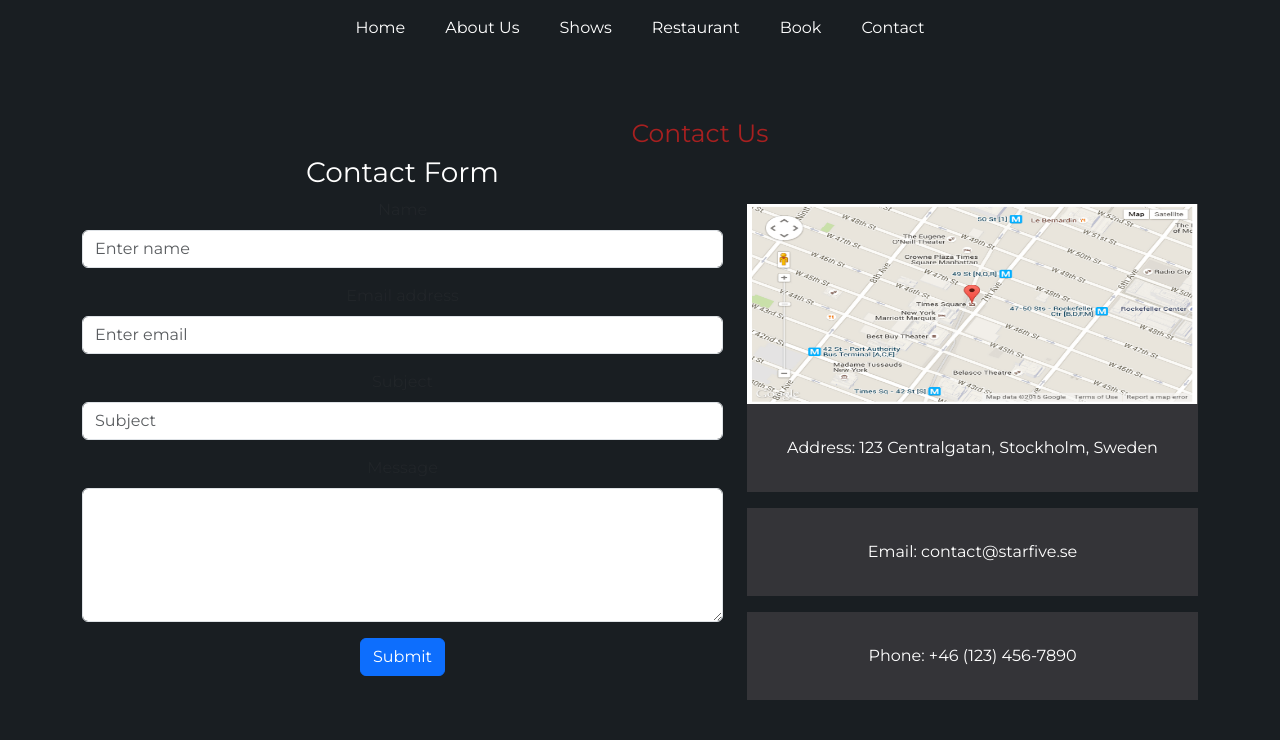
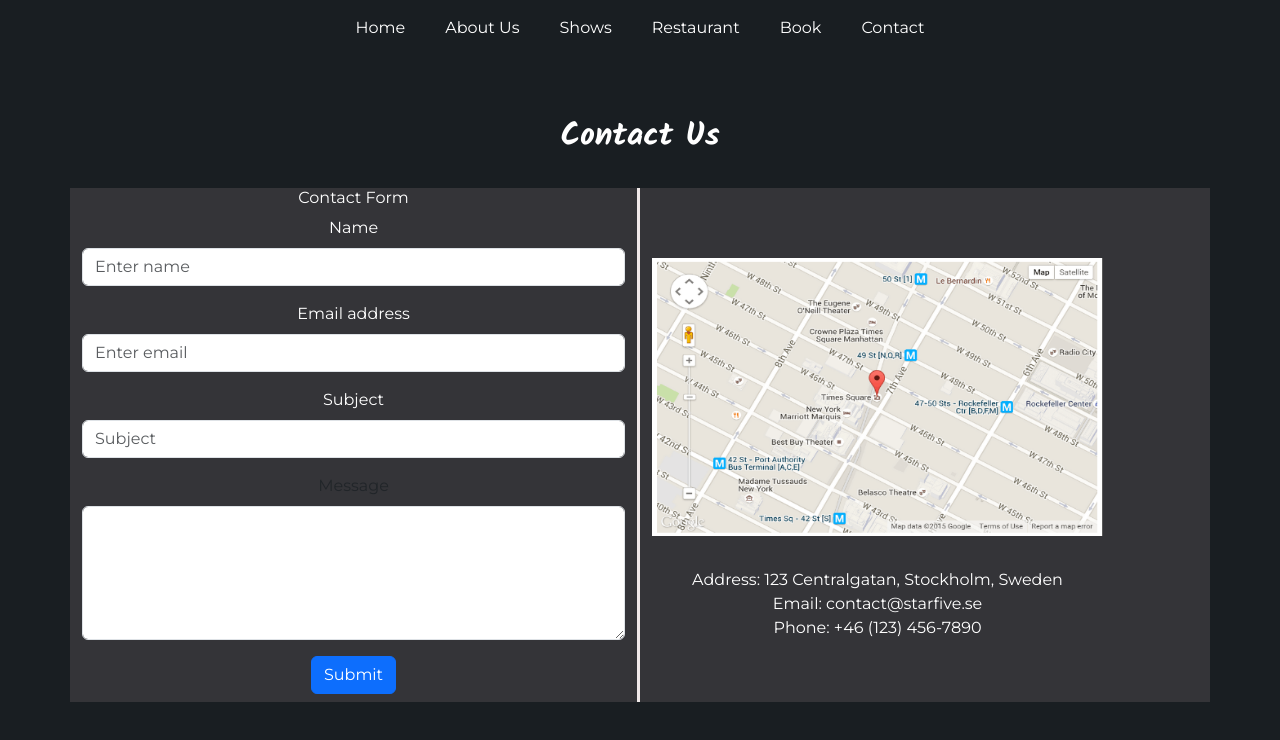
Before and after one commit to AlinaCGM/circus, a React (Create React App) app: page /contact in a window 1280 px wide. Shown: the top 740 px of the page. Built offline with nearby package versions, Linux system fonts and the light colour scheme.

Commit message:
some modifications in contact us

```diff
--- a/src/components/contactUs/ContactUs.js
+++ b/src/components/contactUs/ContactUs.js
@@ -1,4 +1,4 @@
-import React, { useState } from "react";
+import React from "react";
 import MapPlaceholder from "../../assets/placeholder-map.png";
 import "bootstrap/dist/css/bootstrap.min.css";
 import "./contactUs.css";
@@ -18,12 +18,12 @@ function ContactUs() {
         <header className="text-center pt-5">
           <h2>Contact Us</h2>
         </header>
-        <Row>
-          <Col lg={7} xs={12}>
+        <Row style={{ backgroundColor: "#343438" }}>
+          <Col lg={6} xs={12} className="vertical-separator" >
             <h3>Contact Form</h3>
             <Form>
               <Form.Group className="mb-3" controlId="formBasicName">
-                <Form.Label>Name</Form.Label>
+                <Form.Label style={{ color: 'white' }}>Name</Form.Label>
                 <Form.Control
                   type="text"
                   placeholder="Enter name"
@@ -31,7 +31,7 @@ function ContactUs() {
                 />
               </Form.Group>
               <Form.Group className="mb-3" controlId="formBasicEmail">
-                <Form.Label>Email address</Form.Label>
+                <Form.Label style={{ color: 'white' }}>Email address</Form.Label>
                 <Form.Control
                   type="email"
                   placeholder="Enter email"
@@ -39,7 +39,7 @@ function ContactUs() {
                 />
               </Form.Group>
               <Form.Group className="mb-3" controlId="formBasicSubject">
-                <Form.Label>Subject</Form.Label>
+                <Form.Label style={{ color: 'white' }}>Subject</Form.Label>
                 <Form.Control
                   type="text"
                   placeholder="Subject"
@@ -57,19 +57,27 @@ function ContactUs() {
                 <Button variant="primary">Submit</Button>
               </ButtonGroup>
             </Form>
+            <div className="vertical-separator"/>
+
+
           </Col>
-          <Col lg={5} xs={12}>
-            <div className="pt-5">
+
+
+
+          <Col lg={5} xs={12} >
+            <div className="pt-5" >
               <img
                 src={MapPlaceholder}
                 alt="Map Placeholder"
-                style={{ width: "100%", height: "200px" }}
+                style={{ width: "100%", height: "300px", paddingTop:"22px"}}
               />
             </div>
             <div>
-              <p>Address: 123 Centralgatan, Stockholm, Sweden</p>
-              <p>Email: contact@starfive.se</p>
-              <p>Phone: +46 (123) 456-7890</p>
+              <p>
+                Address: 123 Centralgatan, Stockholm, Sweden <br/>
+                Email: contact@starfive.se<br/>
+                Phone: +46 (123) 456-7890
+              </p>
             </div>
           </Col>
         </Row>
--- a/src/components/contactUs/contactUs.css
+++ b/src/components/contactUs/contactUs.css
@@ -1,13 +1,20 @@
-h3{
-    color:white;
+h3 {
+  color: white;
+  font-size: 1rem;
 }
-header h2{
-    color: rgb(167, 32, 32);
-    padding-top: 70px;
-    padding-left: 120px;
+header h2 {
+  color: #fff;
+  font-family: "Kalam", cursive;
+  font-size: 2rem;
+  margin-bottom: 2rem;
+  padding-top: 70px;
+
 }
 p {
-    color: #fff;
-    background-color: #343438;
-    padding: 2rem;
-  }
+  color: #fff;
+  background-color: #343438;
+  padding: 2rem;
+}
+.vertical-separator {
+  border-right: 3px solid #f0e9e9;
+}
```
